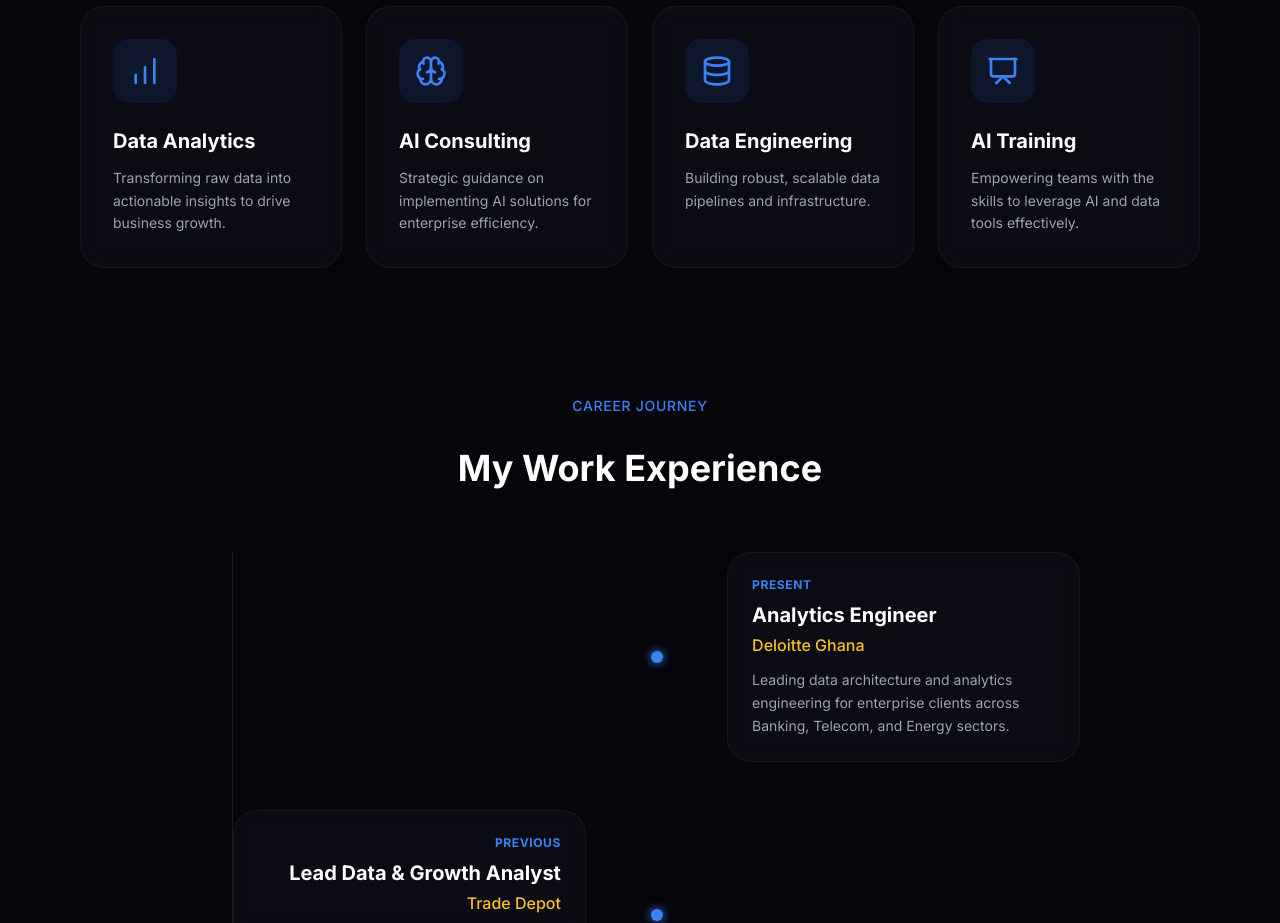
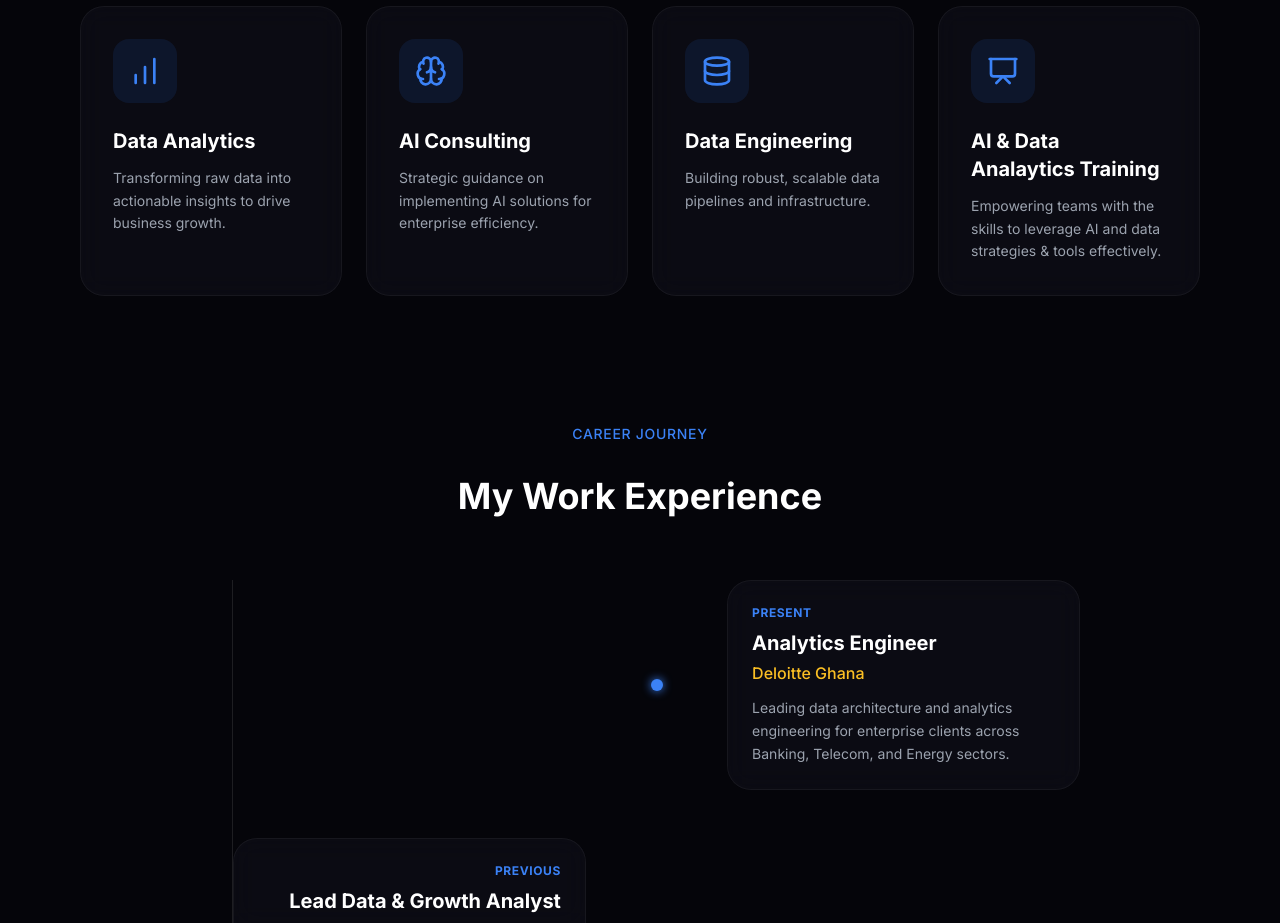
Before and after one commit to Richie123456/richard-quainoo, a React (Vite) app in the folder richard-quainoo/: page / in a window 1280 px wide. Shown: the part 2060-2983 px from the top of the page. Built offline with nearby package versions, Linux system fonts and the light colour scheme.

Commit message:
Revise AI training service title and description
Updated the title and description for AI training service to reflect a broader focus on data analytics.

```diff
--- a/richard-quainoo/src/components/Services.tsx
+++ b/richard-quainoo/src/components/Services.tsx
@@ -18,8 +18,8 @@ export default function Services() {
       icon: <Database className="w-8 h-8 text-[var(--color-accent)]" />
     },
     {
-      title: "AI Training",
-      description: "Empowering teams with the skills to leverage AI and data tools effectively.",
+      title: "AI & Data Analaytics Training",
+      description: "Empowering teams with the skills to leverage AI and data strategies & tools effectively.",
       icon: <Presentation className="w-8 h-8 text-[var(--color-accent)]" />
     }
   ];
```
